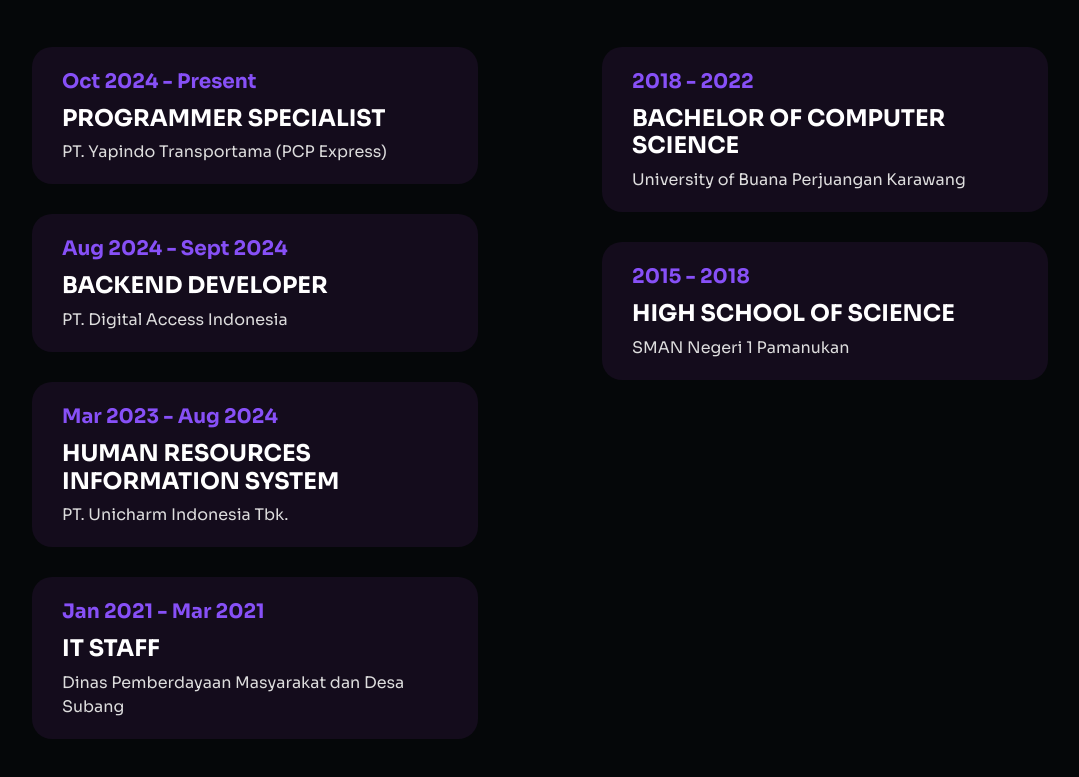
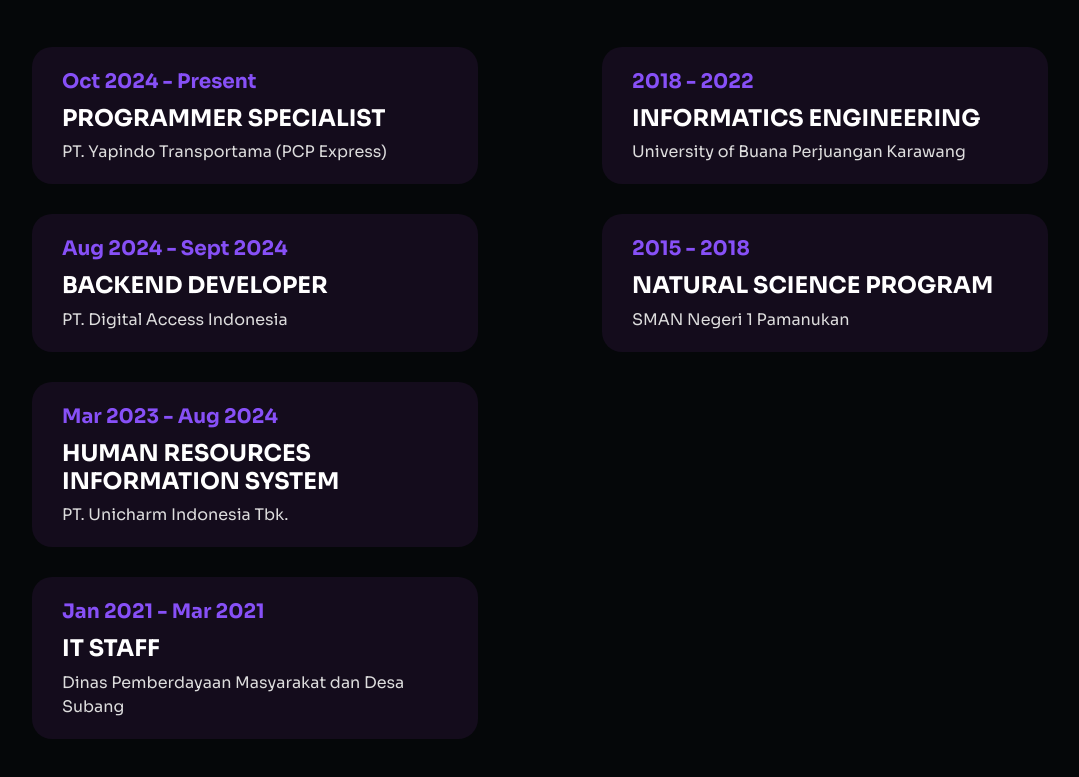
Before and after one commit to bayubiantara0/bayubiantara0.github.io, a plain HTML site: page index.html in a window 1280 px wide. Shown: the part 1999-2776 px from the top of the page, without its empty margins (50-1129 px from the left). Drawn offline with Linux system fonts and the light colour scheme; animation ran at ten frames a second.

Commit message:
Update index.html

```diff
--- a/index.html
+++ b/index.html
@@ -678,7 +678,7 @@
                                 <div class="time">
                                     2018 - 2022
                                 </div>
-                                <h3 class="resume-title">Bachelor of Computer Science</h3>
+                                <h3 class="resume-title">Informatics Engineering</h3>
                                 <div class="institute">
                                     University of Buana Perjuangan Karawang
                                 </div>
@@ -687,7 +687,7 @@
                                 <div class="time">
                                     2015 - 2018
                                 </div>
-                                <h3 class="resume-title">High School of Science</h3>
+                                <h3 class="resume-title">Natural Science Program</h3>
                                 <div class="institute">
                                     SMAN Negeri 1 Pamanukan
                                 </div>
```
